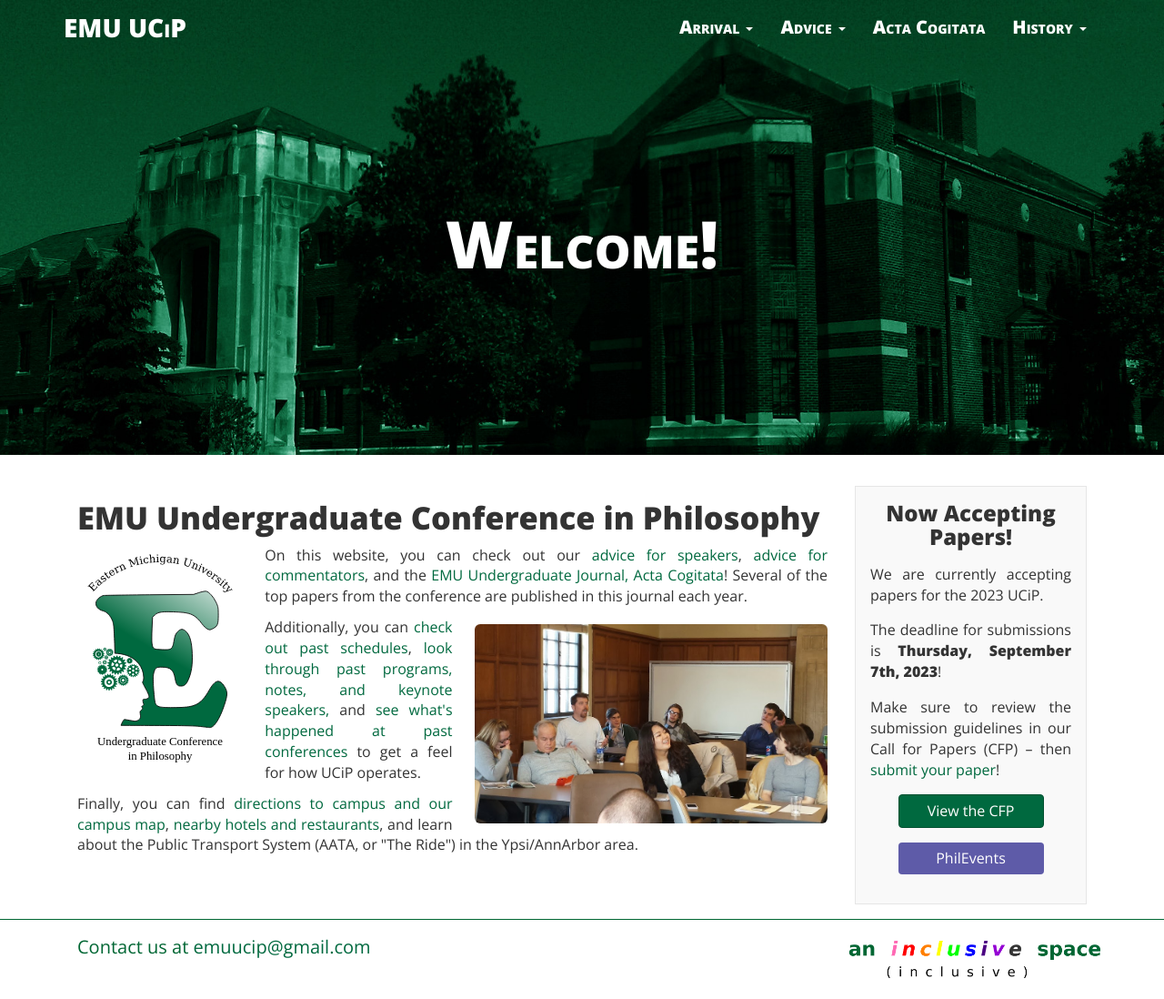
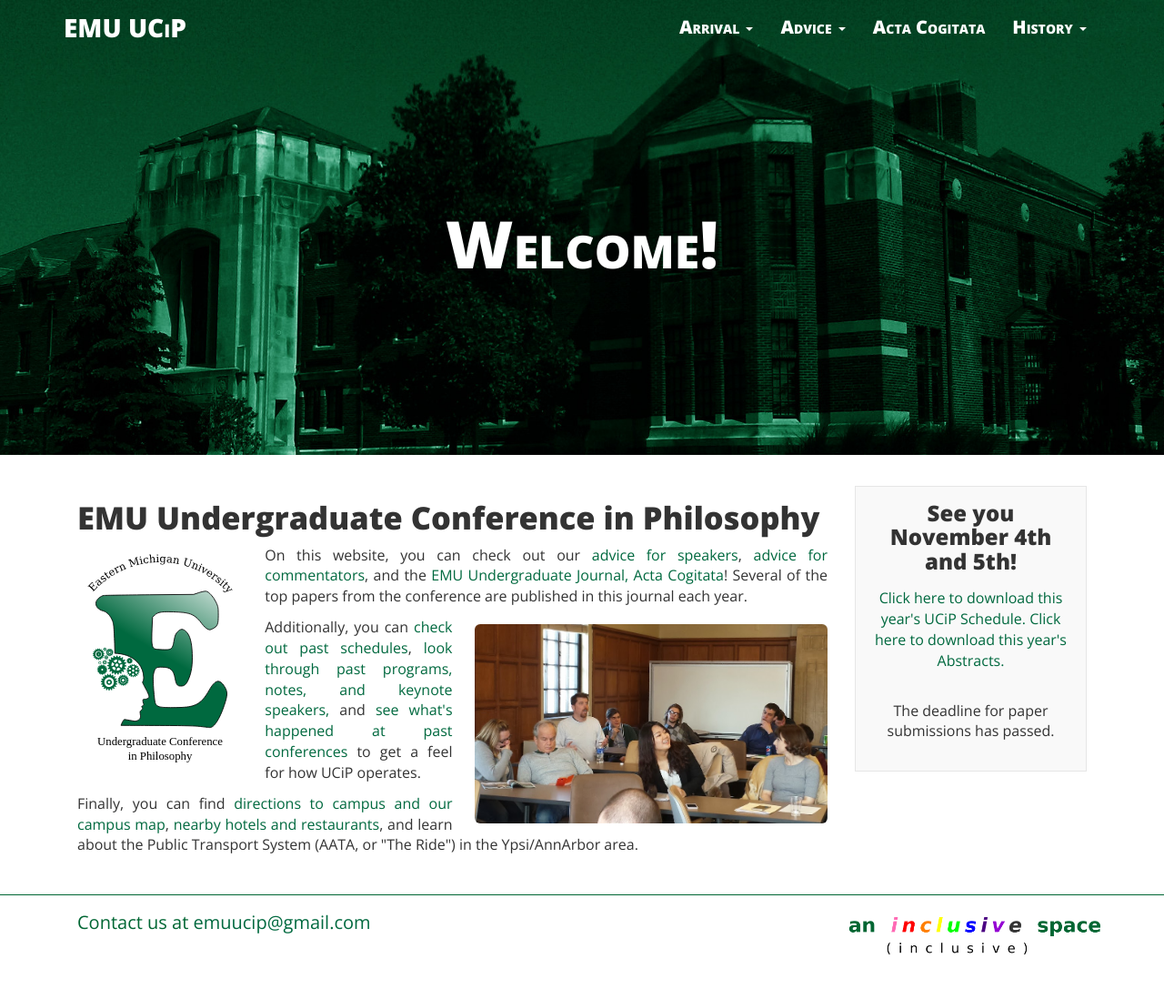
Before and after one commit to ucip/ucip.github.io, a Jekyll site: the page built from index.html, in a window 1280 px wide. Shown: the whole page at 91% size. Built offline with Jekyll 4.4.1, drawn with Linux system fonts in a browser that asks for light colours; nearby versions of some CDN libraries; after the commit the page ends 1071 px from its top, so only the background shows below that.

Commit message:
Updates sidebar with abstract & schedule

```diff
--- a/_includes/box.html
+++ b/_includes/box.html
@@ -10,7 +10,7 @@
       <a class="btn btn-info phil-events cfp" href= "https://philevents.org/event/show/111206" role="button">PhilEvents</a>
     </div>
   </div>
-</div>
+</div>-->
 
 <!-- FLYER COMING SOON MESSAGE
 <div class="col-sm-3 col-xs-12 hidden-print">
@@ -21,7 +21,7 @@
   </div>
 </div>-->
 
- <!-- FLYER MESSAGE
+<!-- FLYER MESSAGE
 <div class="col-sm-3 col-xs-12 hidden-print">
   <div class="post-list-box announcement">
     <h3 class="text-center post-list-header">Download this year's schedule and abstract list!</h3>
@@ -34,15 +34,18 @@
   </div>
 </div>-->
 
-<!-- SCHEDULE MESSAGE
+<!-- SCHEDULE MESSAGE -->
 <div class="col-sm-3 col-xs-12 hidden-print">
   <div class="post-list-box announcement">
-    <h3 class="text-center post-list-header">See you March 18th and 19th!</h3>
-    <p class="text-center announcement-text"><a href="{{ site.baseurl }}/docs/2023 Schedule.pdf">Click here to download this year's UCiP Schedule.</a></p>
-    <a href="{{ site.baseurl }}/docs/2023 Schedule.pdf"><img class="img-responsive" ></a>
+    <h3 class="text-center post-list-header">See you November 4th and 5th!</h3>
+    <p class="text-center announcement-text">
+      <a href="{{ site.baseurl }}/docs/2023 Schedule.pdf">Click here to download this year's UCiP Schedule.</a>
+      <a href="{{ site.baseurl }}/docs/2023 Abstract List.pdf">Click here to download this year's Abstracts.</a>
+    </p>
+    <a href="{{ site.baseurl }}/img/2023 Schedule.png"><img class="img-responsive" /></a>
     <p class="text-center announcement-text">The deadline for paper submissions has passed.</p>
   </div>
-</div>-->
+</div>
 
 <!-- CONFERENCE CLOSED MESSAGE
 <div class="col-sm-3 col-xs-12 hidden-print">
@@ -51,7 +54,7 @@
     <p class="text-center announcement-text">The 2023 conference has concluded, but we'll be back in November!</p>
     <p class="text-center announcement-text">Look for the November UCiP 2023 Call for Papers this summer!</p>
   </div>
-</div>->
+</div>-->
 
 <!-- SPIRIT AWARD MESSAGE
 <div class="col-sm-3 col-xs-12 hidden-print">
```
Also changed, not shown: other parts of _includes/box.html (+1 -1 lines).
